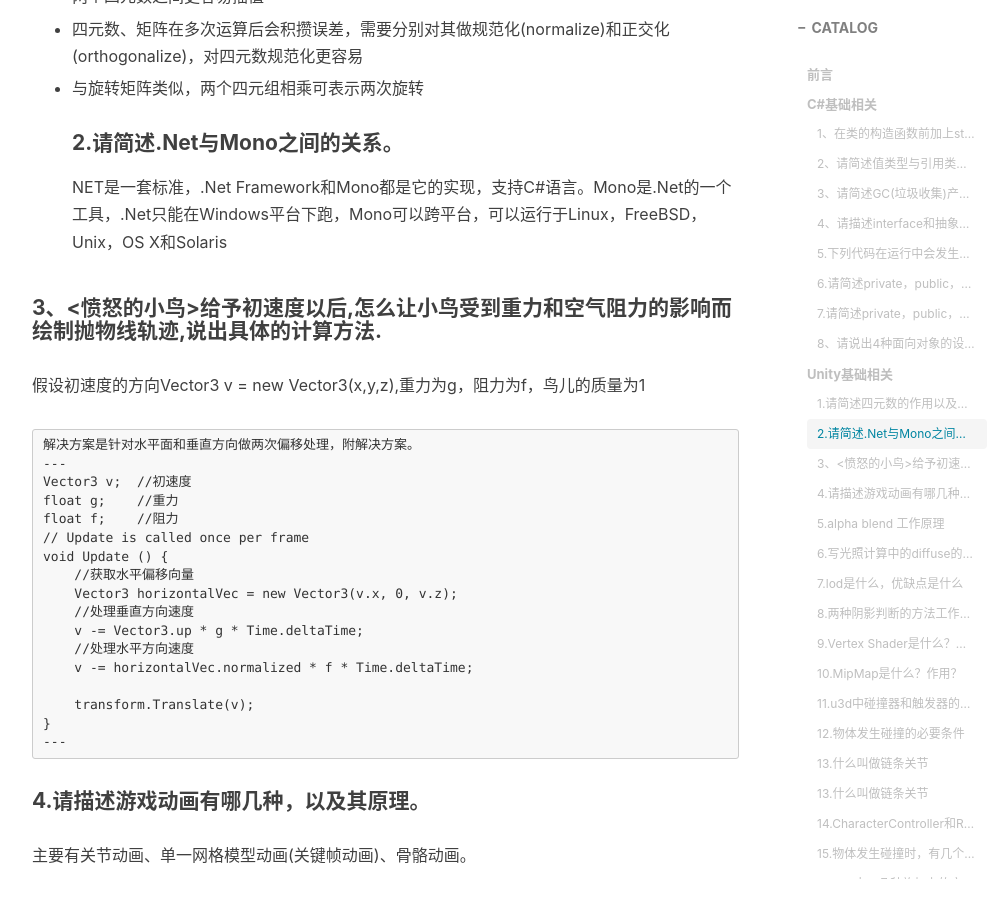
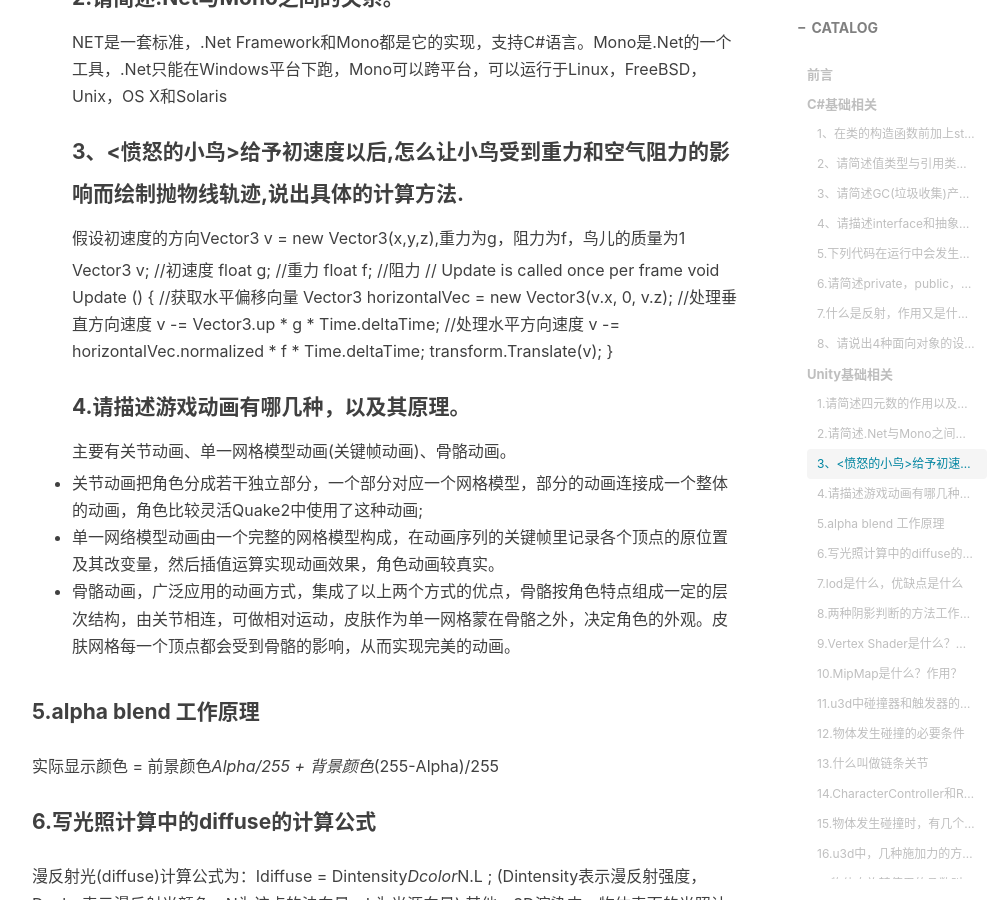
Before and after one commit to RoneBlog/RoneBlog.github.io, a Jekyll site: the page built from _posts/2018-11-22-面试篇—U3d面试题.md, in a window 1280 px wide and 900 px high, scrolled down 3362 px. Shown: the whole window, without its empty margins (233-1228 px from the left). Built offline with Jekyll 4.4.1, drawn with Linux system fonts in a browser that asks for light colours; nearby versions of some CDN libraries; comment, search, counter and statistics services are not loaded; some of the changed text lies outside the part shown.

Commit message:
修改格式

```diff
--- a/_posts/2018-11-22-面试篇—U3d面试题.md
+++ b/_posts/2018-11-22-面试篇—U3d面试题.md
@@ -23,37 +23,23 @@ tags:
   构造函数格式为 public+类名，如果加上static会报错（静态构造函数不能有访问修饰符）原因：静态构造函数不允许访问修饰符，也不接受任何参数。
 无论创建多少类型的对象，静态构造函数只执行一次。 静态构造函数执行先于任何实例级别的构造函数，显然也就无法使用this和base来调用构造函数。
 举一个例子，假如每一个实例都可以看作是一个口袋，那么构造函数就相当于袋口，是否多个口袋都能使用同一个袋口呢？我觉得是不能！
-
 #### 2、请简述值类型与引用类型的区别
 值类型传递的是值本身，引用类型传递的是地址。举个例子值类型就是现金,要用直接用;引用类型是存折,要用还得先去银行取现。
-
 #### 3、请简述GC(垃圾收集)产生的原因，并描述如何避免。
   用new创建一个对象时，当可分配的内存不足GC就会去回收未使用的对象，但是GC的操作是非常复杂的，会占用很多CPU时间，对于移动设备来说频繁的垃圾回收会严重影响性能。下面的建议可以避免GC频繁操作。
-
  - 减少用new创建对象的次数，在创建对象时会产生内存碎片，这样会造成碎片内存不法使用
-
  - 使用公用的对象（静态成员，常量），但是不能乱用，因为静态成员和常量的生命周期是整个应用程序。
-
  - 在拼接大量字符串时StringBuilder。在使用注意，创建StringBuilder对象时要设置StringBuilder的初始大小如：StringBuilder sbHtml = new StringBuilder (size);
-
  - 使用object pool(对象池)
-
-
 #### 4、请描述interface和抽象类之间的不同
 包含一个或者多个抽象方法的类必须被声明为抽象类，抽象类可以声明方法的存在而不去实现它，被声明为抽象的方法不能包含方法体。在抽象类的子类中，实现方法必须含有相同或者更低的访问级别。。
 接口与抽象类的相同点：
  - 都不能被实例化。
-
  - 接口的实现类或抽象类的子类都只有实现了接口或者抽象类中的方法后才能被实例化。
-
  - 接口与抽象类的不同点：
-
  - 接口只有定义不能有方法的实现，而抽象类可以有定义和实现。
-
  - 一个类可以实现多个接口但是可以继承多个实现类。
-
  - 接口强调特定功能的实现，抽象类强调所属关系。
-
  - 接口中定义的成员变量默认为public static final，只能够有静态的不能被修改的数据成员，而且，必须赋初值，所有的成员方法都是public、abstract。抽象类可以有自己的数据成员变量，也可以有非抽象的成员方法，而且成员方法可以在子类中被重新定义，也可以被重新赋值。
 
 #### 5.下列代码在运行中会发生什么问题？如何避免？
@@ -63,9 +49,9 @@ foreach(int n in Is)
 Debug.Log(n*n);
 Is.Remove(n);
 }
-
 remove操作会抛出异常，避免的话使用for来避免
 一种解决方案
+
 List<int> Is=new List<int>(new int[]{1,2,3,4,5});
 for(int i = 0;i<Is.Count; i++)
 {
@@ -79,50 +65,30 @@ i--;
  - public：公共成员，完全公开，没有访问限制。
  - protected：保护成员，该类内部和继承中可以访问。
  - internal：当前程序集内可以访问。
-
-#### 7.请简述private，public，protected，internal的区别
+#### 7.什么是反射，作用又是什么？
 反射的定义：审查元数据并收集关於它的类型信息的能力,元数据(编辑后的基本数据单元)就是一大堆表，编译器会创建一个类定义表，一个字段定义表，一个方法定义表等,System.Reflection命名空间包含的几个类，允许你反射(解析)这些元数据的代码
 反射的作用：动态的创建类型的实例,将类型邦定到现有对象，或从现有对象中获取类型。应用程序需要在运行时从某个特定的程序集中载入一个特定的类型，以便实现某个任务时可以用到反射 。反射主要应用於类库，这些类库需要知道一个类型的定义，以便提供更多的功能。
-
 #### 8、请说出4种面向对象的设计原则，并分别简述它们的含义。
-
  - 单一职责原则 （The Single Responsiblity Principle，简称SRP）：一个类，最好只做一件事，只有一个引起它的变化.
-
  - 开放－封闭原则 （The Open－Close Principle，简称OCP）：对于扩展是开放的，对于更改是封闭的
-
  - Liskov 替换原则（The Liskov Substitution Principle,简称LSP）：子类必须能够替换其基类
-
  - 依赖倒置原则（The Dependency Inversion Pricinple，简称DIP）：依赖于抽象
-
  - 接口隔离原则 （The Interface Segregation Principle，简称ISP）：使用多个小的专门的接口，而不要使用一个大的总接口。
-
-
-
-
 ## Unity基础相关
-
 #### 1.请简述四元数的作用以及四元数相对欧拉角的优点。
  四元数一般定义如下：q=w+xi+yj+zk其中 w,x,y,z是实数。同时，有: ii=-1    jj=-1    k*k=-1
  四元数也可以表示为： q=[w,v]
  有多种方式可表示旋转，如 axis/angle、欧拉角(Euler angles)、矩阵(matrix)、四元组等。 相对于其它方法，四元组有其本身的优点：
-
  - 四元数不会有欧拉角存在的 gimbal lock 问题[万向节死锁]
-
  - 四元数由4个数组成，旋转矩阵需要9个数
-
  - 两个四元数之间更容易插值
-
  - 四元数、矩阵在多次运算后会积攒误差，需要分别对其做规范化(normalize)和正交化 (orthogonalize)，对四元数规范化更容易
-
  - 与旋转矩阵类似，两个四元组相乘可表示两次旋转
 #### 2.请简述.Net与Mono之间的关系。
 NET是一套标准，.Net Framework和Mono都是它的实现，支持C#语言。Mono是.Net的一个工具，.Net只能在Windows平台下跑，Mono可以跨平台，可以运行于Linux，FreeBSD，Unix，OS X和Solaris
-
 #### 3、<愤怒的小鸟>给予初速度以后,怎么让小鸟受到重力和空气阻力的影响而绘制抛物线轨迹,说出具体的计算方法.
   假设初速度的方向Vector3 v = new Vector3(x,y,z),重力为g，阻力为f，鸟儿的质量为1
 
-	解决方案是针对水平面和垂直方向做两次偏移处理，附解决方案。
-    ---
 	Vector3 v;  //初速度
     float g;    //重力
     float f;    //阻力
@@ -134,23 +100,15 @@ NET是一套标准，.Net Framework和Mono都是它的实现，支持C#语言。
         v -= Vector3.up * g * Time.deltaTime;
         //处理水平方向速度
         v -= horizontalVec.normalized * f * Time.deltaTime;
-
-        transform.Translate(v);
-    }
-	---
-
+        transform.Translate(v);  }
 #### 4.请描述游戏动画有哪几种，以及其原理。
 主要有关节动画、单一网格模型动画(关键帧动画)、骨骼动画。
-
  - 关节动画把角色分成若干独立部分，一个部分对应一个网格模型，部分的动画连接成一个整体的动画，角色比较灵活Quake2中使用了这种动画;
-
  - 单一网络模型动画由一个完整的网格模型构成，在动画序列的关键帧里记录各个顶点的原位置及其改变量，然后插值运算实现动画效果，角色动画较真实。
-
  - 骨骼动画，广泛应用的动画方式，集成了以上两个方式的优点，骨骼按角色特点组成一定的层次结构，由关节相连，可做相对运动，皮肤作为单一网格蒙在骨骼之外，决定角色的外观。皮肤网格每一个顶点都会受到骨骼的影响，从而实现完美的动画。
 
 #### 5.alpha blend 工作原理
 实际显示颜色 = 前景颜色*Alpha/255 + 背景颜色*(255-Alpha)/255
-
 #### 6.写光照计算中的diffuse的计算公式
 漫反射光(diffuse)计算公式为：Idiffuse = Dintensity*Dcolor*N.L ; (Dintensity表示漫反射强度，Dcolor表示漫反射光颜色，N为该点的法向量，L为光源向量)
 其他，3D渲染中，物体表面的光照计算公式为：
@@ -165,12 +123,10 @@ Ispecular = Sintensity*Scolor*(R.V)n; (Sintensity表示镜面光照强度，Scol
 I = Aintensity* Acolor+ Dintensity*Dcolor*N.L + Sintensity*Scolor*(R.V)n ;
 将一些值合并，并使用白色作为光照颜色，则上述公式可简化为：
 I = A + D*N.L + (R.V)n
-
 #### 7.lod是什么，优缺点是什么
 LOD技术即Levels of Detail的简称，意为多细节层次。LOD技术指根据物体模型的节点在显示环境中所处的位置和重要度，决定物体渲染的资源分配，降低非重要物体的面数和细节度，从而获得高效率的渲染运算。
 优点：可根据距离动态地选择渲染不同细节的模型
 缺点：加重美工的负担，要准备不同细节的同一模型，同样的会稍微增加游戏的容量。
-
 #### 8.两种阴影判断的方法工作原理
 阴影由两部分组成：本影与半影
 本影：景物表面上那些没有被光源直接照射的区域（全黑的轮廓分明的区域）
@@ -185,112 +141,79 @@ shadow area= L ∩ S
 投射阴影：因不透明物体遮挡光线使得场景中位于该物体后面的物体或区域受不到光照照射而形成的阴影
 工作原理：从光源处向物体的所有可见面投射光线，将这些面投影到场景中得到投影面，再将这些投影面与场景中的其他平面求交得出阴影多边形，保存这些阴影多边形信息，然后再按视点位置对场景进行相应处理得到所要求的视图（利用空间换时间，每次只需依据视点位置进行一次阴影计算即可，省去了一次消隐过程）
 若是动态光源此方法就无效了。
-
 #### 9.Vertex Shader是什么？怎么计算？
 顶点着色器是一段执行在GPU上的程序，用来取代fixed pipeline中的transformation和lighting，Vertex Shader主要操作顶点。
 Vertex Shader对输入顶点完成了从local space到homogeneous space（齐次空间）的变换过程，homogeneous space即projection space的下一个space。在这其间共有world transformation, view transformation和projection transformation及lighting几个过程。
-
 #### 10.MipMap是什么？作用？
 在三维计算机图形的贴图渲染中有一个常用的技术被称为Mipmapping。为了加快渲染速度和减少图像锯齿，贴图被处理成由一系列被预先计算和优化过的图片组成的文件,这样的贴图被称为 MIP map 或者 mipmap
-
 #### 11.u3d中碰撞器和触发器的区别？
 碰撞器会有碰撞的效果，IsTrigger = false,可以调用OnCollisionEnter/Stay/Exit函数。    触发器没有碰撞效果，isTrigger = true,可以调用OnTriggerEnter/stay/exit函数
-
 #### 12.物体发生碰撞的必要条件
 先列出三个组合1.CharacterController 2.Collider + Rigidbody 3.Collider
 发生碰撞的双方至少有一方满足1或者2，另一方满足三这种任意一点就可以。
-
 #### 13.什么叫做链条关节
 Hinge Joint ，他可以模拟两个物体间用一根链条连接在一起的情况，能保持两个物体在一个固定距离内部相互移动而不产生作用力，但是达到固定距离后就会产生拉力。
-
-#### 13.什么叫做链条关节
-Hinge Joint ，他可以模拟两个物体间用一根链条连接在一起的情况，能保持两个物体在一个固定距离内部相互移动而不产生作用力，但是达到固定距离后就会产生拉力。
-
 #### 14.CharacterController和Rigidbody的区别
 CharacterController自带胶囊碰撞器，里面好像封装了一个刚体
 Rigidbody就是刚体，使物体带有物理的特性
-
 #### 15.物体发生碰撞时，有几个阶段，分别对应的函数
 三个阶段，OnCollisionEnter/Stay/Exit函数
-
 #### 16.u3d中，几种施加力的方式，描述出来。
 rigidbody.AddForce/AddForceAtPosition，都在rigidbody系列函数
-
 #### 17.物体自旋转使用的函数叫什么，物体绕某点旋转使用函数叫什么
 物体自旋转使用transform.Rotate，物体绕某点旋转使用transform.RotateAround
-
 #### 18.u3d提供了一个用于保存读取数据的类，（playerPrefs），请列出保存读取整形数据的函数
 PlayerPrefs.SetInt(“CoinNum”,100)，需要值得注意的是，在多个打开的UnityEditor中,PlayerPrefs的值好像会受到影响。
-
 #### 19.unity3d从唤醒到销毁有一段生命周期，请列出系统自己调用的几个重要方法。
 Awake --->OnEnable  ---> Start ---> Update  --> FixedUpdate --> LateUpdate --->OnGUI -->Reset --> OnDisable -->OnDestory;
-
 #### 20.物理更新一般在哪个系统函数里？
 FixedUpdate，每固定帧绘制时执行一次，和update不同的是FixedUpdate是渲染帧执行，如果你的渲染效率低下的时候FixedUpdate调用次数就会跟着下降。FixedUpdate比较适用于物理引擎的计算，因为是跟每帧渲染有关。Update就比较适合做控制。
-
 #### 21.移动相机动作在哪个函数里，为什么在这个函数里。
 LateUpdate,在每帧执行完毕调用，他是在所有update结束后才掉，比较适合用于命令脚本的执行。官网上例子是摄像机的跟随，都是在所有update操作完才跟进摄像机，不然就有可能出现摄像机已经推进了，但是视角里还未有角色的空帧出现。
-
 #### 22.当游戏中需要频繁创建一个物体对象时，我们需要怎么做来节省内存。
 使用对象池，可根据需求来确定是倒计时重置还是主动重置。当然一般情况下，不存在那种只创建不处理的情况。
-
 #### 23.一个场景放置多个camera并同时处于活动状态，会发生什么
 实际看到的画面由多个camera的画面组成，由depth、Clear Flag、Culling Mask都会影响最终合成效果。
-
 #### 24.为什么u3d会出现组件上数据丢失的情况
 一般是组件上绑定的物体对象被删除了。
-
 #### 25.u3d下如何安全的在不同工程迁移asset数据
 方法1，可以把assets目录和Library目录一起迁移，
 方法2，导出包，
 方法3，用unity带的assets server功能
-
 #### 26.用u3d实现2d游戏，有几种方式？
 1.利用引擎自带的GUI
 2.把摄像机设为Orthographic，用面片作为2d元素
 3.利用第三方插件：NGUI、2dToolkit
-
 #### 27、Unity3D中的协程（coroutine）和C#线程之间的区别是什么？
 unity提供了StartCoroutine（协同程序）和LoadLevelAsync（异步加载关卡）后台加载场景的方法。 StartCoroutine为什么叫协同程序呢，所谓协同，就是当你在StartCoroutine的函数体里处理一段代码时，利用yield语句等待执行结果，这期间不影响主程序的继续执行，可以协同工作。而LoadLevelAsync则允许你在后台加载新资源和场景，所以再利用协同，你就可以前台用loading条或动画提示玩家游戏未卡死，同时后台协同处理加载的事宜asynchronous[e ɪˈ s ɪŋ kr ə n ə s] .synchronous同步。
-
 #### 28、请简述向量的点乘，向量的叉乘以及向量归一化的意义。
-向量的点乘  用来求向量之间的夹角或者用来判断向量是否在同一方向、以及在某一方向的投影。
+向量的点乘  用来求向量之间的夹角或者用来判断向量是否在同一方向、以及在某一方向的投影。
 判断如下：
-a·b>0   方向基本相同，夹角在0°到90°之间
-a·b=0   正交
-a·b<0  方向基本相反，夹角在90°到180°之间
+a·b>0   方向基本相同，夹角在0°到90°之间
+a·b=0   正交
+a·b<0  方向基本相反，夹角在90°到180°之间
 向量的叉乘 在Unity中的作用是用来求向量所在平面的法向量。
 归一化的结果是获取目标方向上长度为1单位的向量
-
 #### 29、请简述为什么dynamic font在unicode环境下优于static font
 [请翻阅参考](http://www.ceeger.com/Components/class-Font.html)
-
 #### 30、什么是渲染管道？
 是指在显示器上为了显示出图像而经过的一系列必要操作。
 渲染管道中的很多步骤，都要将几何物体从一个坐标系中变换到另一个坐标系中去。
 主要步骤有：
 本地坐标->视图坐标->背面裁剪->光照->裁剪->投影->视图变换->光栅化。
-
 #### 31、如何优化内存？
 有很多种方式，例如
  - 压缩自带类库
-
  - 将暂时不用的以后还需要使用的物体隐藏起来而不是直接Destroy掉
-
  - 释放AssetBundle占用的资源；AssetBundle资源包
-
  - 降低模型的片面数，降低模型的骨骼数量，降低贴图的大小
-
  - 使用光照贴图，使用多层次细节(LOD)，使用着色器(Shader)，使用预设(Prefab)
-
 #### 32、请简述OnBecameVisible及OnBecameInvisible的发生时机，以及他们执行的意义？
 当renderer(渲染器)在任何相机上都不可见时调用：OnBecameInvisible
 当renderer(渲染器)在任何相机上可见时调用：OnBecameVisible
-
 #### 33、Material和Physic Material区别？
 PhysicMaterial 物理材质：物理材质描述，如何处理物体碰撞（摩擦，弹性）。
 Material材质（材质类）为了获得一个对象使用的材质，可以使用 Renderer.materia属性：
-
 #### 34、Material和Physic Material区别？
 Shader（着色器）实际上就是一小段程序，它负责将输入的Mesh（网格）以指定的方式和输入的贴图或者颜色等组合作用，然后输出。绘图单元可以依据这个输出来将图像绘制到屏幕上。输入的贴图或者颜色等，加上对应的Shader，以及对Shader的特定的参数设置，将这些内容（Shader及输入参数）打包存储在一起，得到的就是一个Material（材质）
 Shader大体上可以分为两类:表面着色器（Surface Shader） 、片段着色器（Fragment Shader）
```
